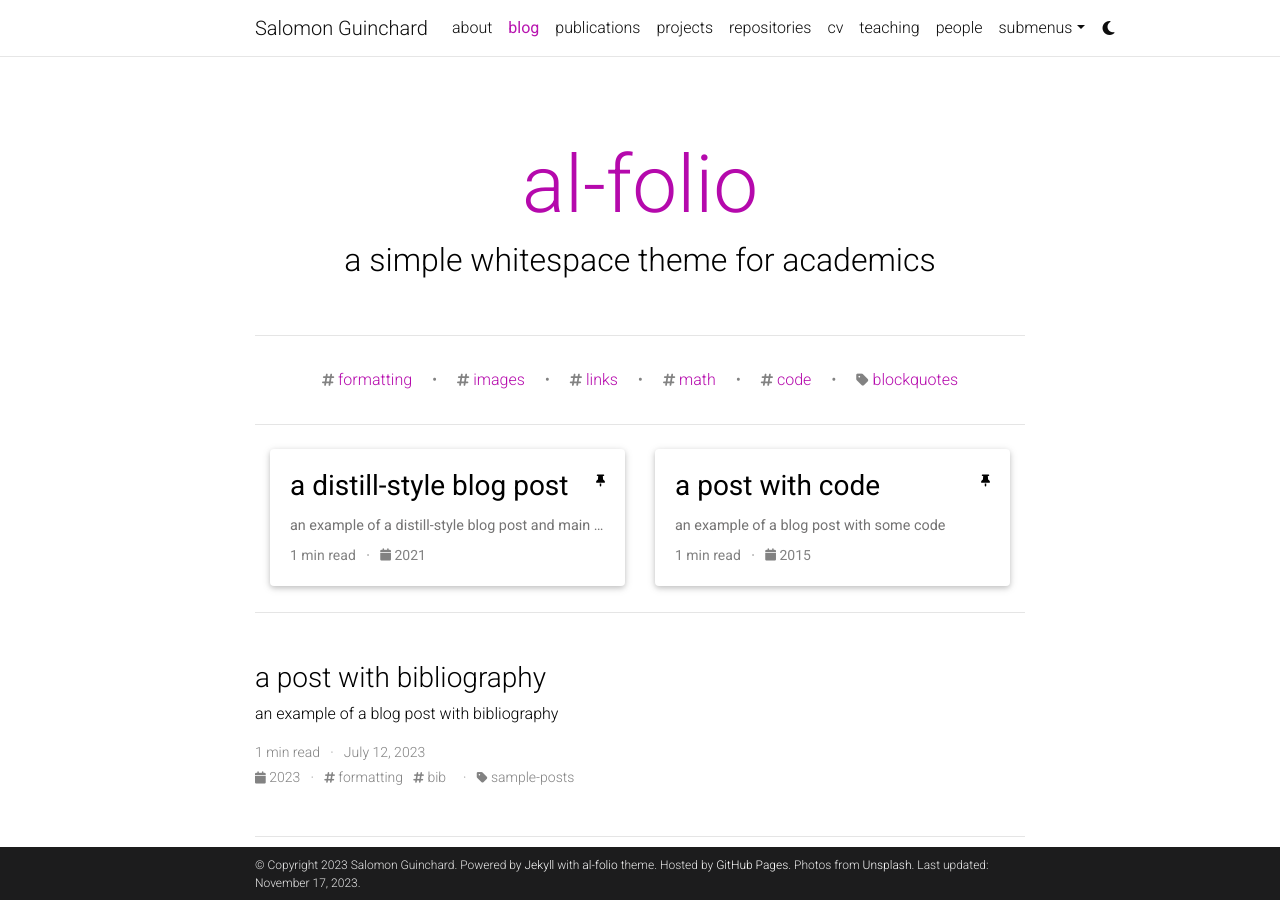
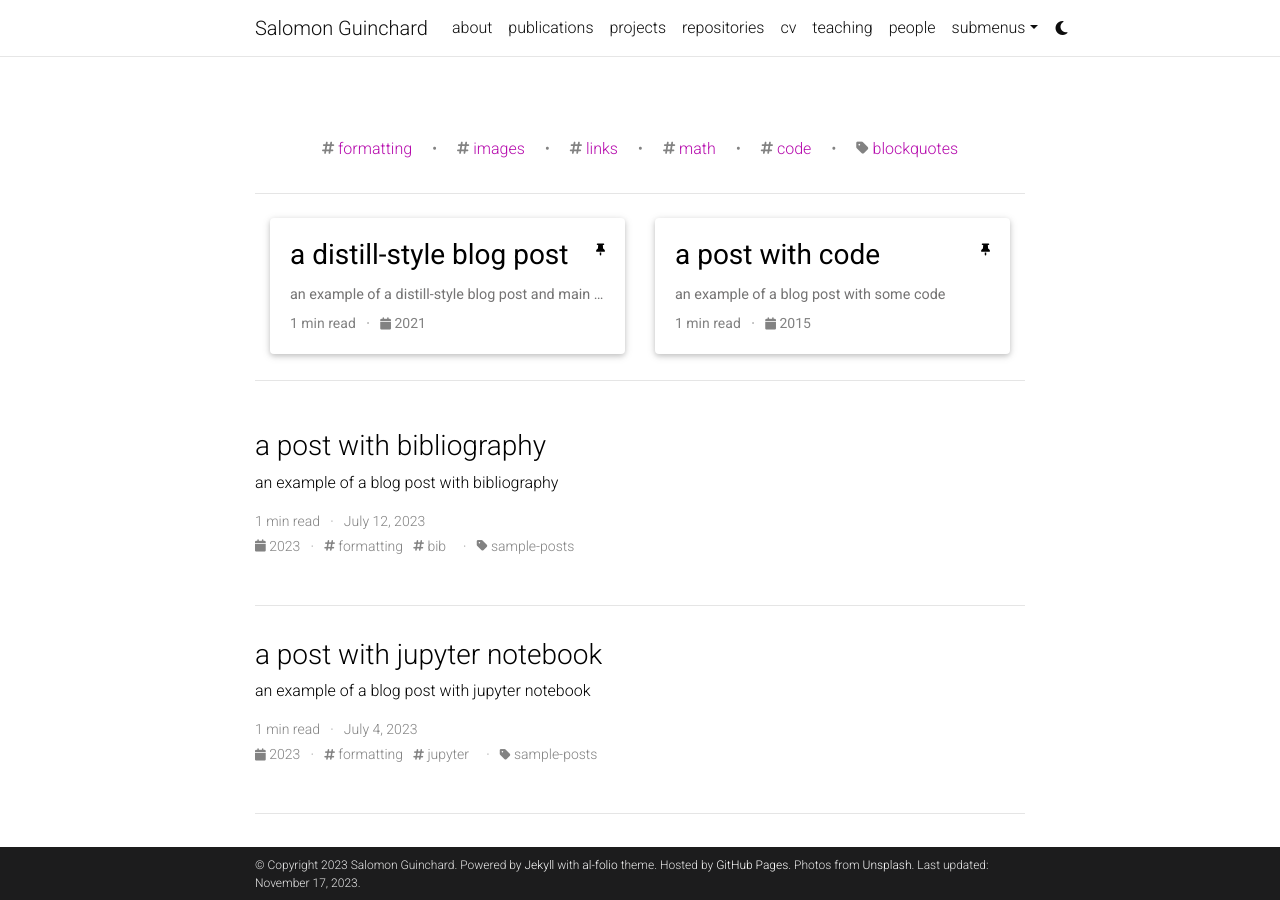
Before and after one commit to salomon73/salomon73.github.io, a Jekyll site: the page built from blog/index.html, in a window 1280 px wide and 900 px high. Built offline with Jekyll 4.4.1, drawn with Linux system fonts in a browser that asks for light colours; the list of posts is cut into pages by our own code; comment, search, counter and statistics services are not loaded; a style sheet for code colours, icons or effects is not loaded.

Commit message:
Update _config.yml

```diff
--- a/_config.yml
+++ b/_config.yml
@@ -42,7 +42,7 @@
 # Take a look to https://github.com/jekyll/jekyll-feed for more customization
 
 # to change
-rss_icon: false
+rss_icon: true
 
 # -----------------------------------------------------------------------------
 # Layout
@@ -104,8 +104,7 @@
 zotero_username: # your zotero username
 wechat_qr: # filename of your wechat qr-code saved as an image (e.g., wechat-qr.png if saved to assets/img/wechat-qr.png)
 
-contact_note: You can contact me by email. >
-  You can even add a little note about which of these is the best way to reach you.
+contact_note: You can contact me by email.
 
 # -----------------------------------------------------------------------------
 # Analytics and search engine verification
@@ -121,10 +120,10 @@
 # Blog
 # -----------------------------------------------------------------------------
 
-blog_name: al-folio # blog_name will be displayed in your blog page
-blog_nav_title: blog # your blog must have a title for it to be displayed in the nav bar
-blog_description: a simple whitespace theme for academics
-permalink: /blog/:year/:title/
+blog_name:  # blog_name will be displayed in your blog page
+blog_nav_title:  # your blog must have a title for it to be displayed in the nav bar
+blog_description:
+permalink: # /blog/:year/:title/
 
 # Pagination
 pagination:
```
